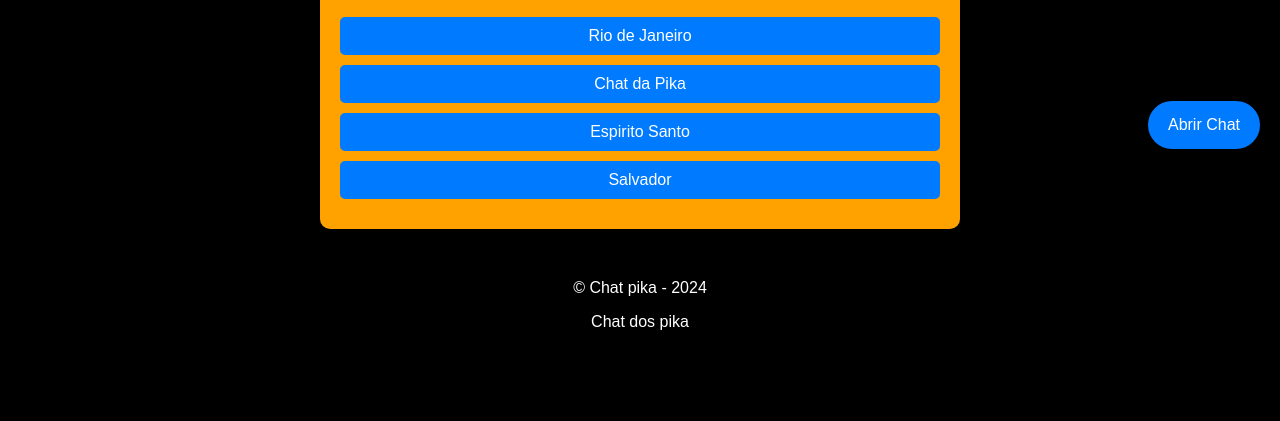
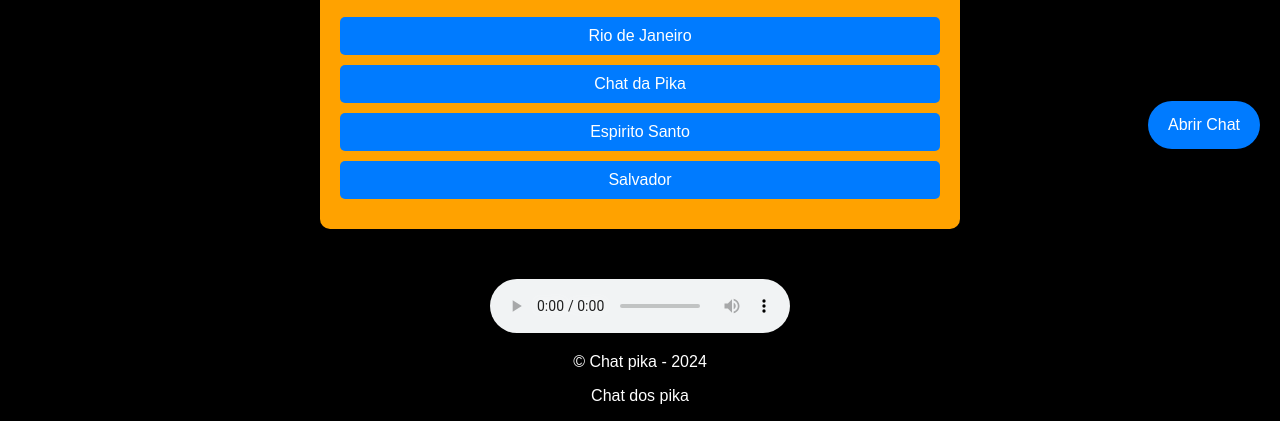
Before and after one commit to Khaua02/chatin, a plain HTML site: page index.html in a window 1280 px wide. Shown: the part 631-1052 px from the top of the page. Before the commit the page ends 978 px from the top, so only its background shows below. Drawn offline with Linux system fonts and the light colour scheme.

Commit message:
Add files via upload

```diff
--- a/index.html
+++ b/index.html
@@ -396,8 +396,11 @@
 
     loadQuestion();
 </script>
-
-
+ <!-- Música de fundo -->
+ <audio controls autoplay>
+    <source src="kk/bandido.mp3" type="audio/mp3">
+    seu navegador não suporta este recurso!
+</audio>
         <footer>
             <p>&copy; Chat pika - 2024</p>
             <p>Chat dos pika</p>
```
Also changed, not shown: 1 other file.
